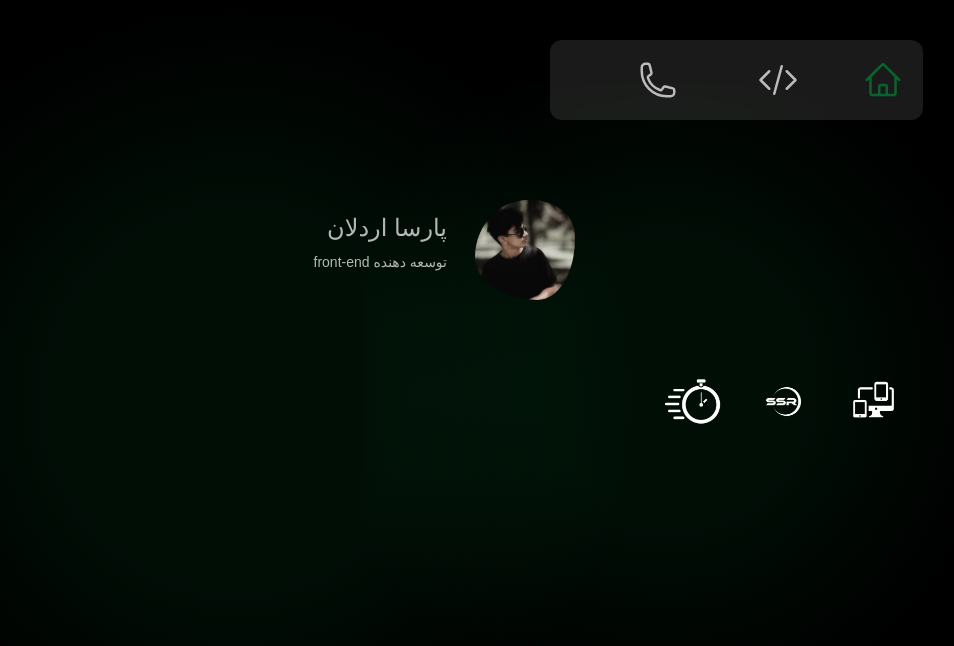
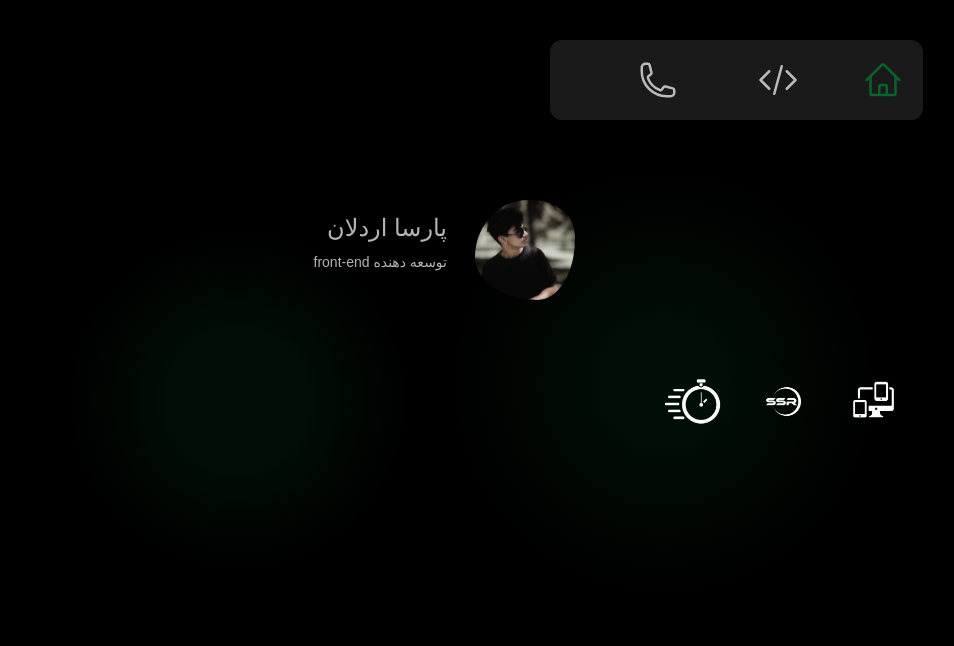
Before and after one commit to parsa-ardalan/weblog, a Next.js app: page / in a window 1280 px wide. Shown: the top 646 px of the page, without its empty margins (277-1231 px from the left). Built offline with nearby package versions, Linux system fonts and the light colour scheme.

Commit message:
pull up animation to profile div. home page change.

```diff
--- a/pages/components/profile/Profile.jsx
+++ b/pages/components/profile/Profile.jsx
@@ -6,7 +6,7 @@ export default function Profile() {
 
     return (
 
-        <div className="grid grid-cols-5 w-full h-1/6 mt-20">
+        <div className="grid grid-cols-5 w-full h-1/6" id="profile-div">
 
 
             {/* image div */}
--- a/styles/globals.css
+++ b/styles/globals.css
@@ -26,8 +26,8 @@ body {
   background: black;
 
   background-image:
-    radial-gradient(circle, rgba(8, 142, 60, 0.1) 30%, transparent 70%),
-    radial-gradient(circle, rgba(8, 142, 59, 0.1) 30%, transparent 80%);
+    radial-gradient(circle, rgba(8, 142, 60, 0.1) 10%, transparent 30%),
+    radial-gradient(circle, rgba(8, 142, 59, 0.1) 10%, transparent 50%);
   background-repeat: no-repeat;
   background-size: 800px 800px, 600px 600px;
   background-position: 0% 0%, 50% 50%;
@@ -88,7 +88,6 @@ body {
 }
 
 
-
 /* profile picture styles */
 
 #profile-picture {
@@ -142,7 +141,7 @@ span {
 }
 
 #responsive {
-  animation-delay: 0.3s;
+  animation-delay: 0.5s;
 }
 
 #ssr {
@@ -164,3 +163,26 @@ span {
     transform: translateY(0);
   }
 }
+
+/* animation: puuling up */
+
+#profile-div {
+
+  margin-top: 120px;
+
+  animation: pull-up 2s forwards;
+  animation-delay: 2.5s;
+}
+
+
+@keyframes pull-up {
+
+  0% {
+    margin-top: 120px;
+  }
+
+  100% {
+    margin-top: 80px;
+  }
+
+}
```
